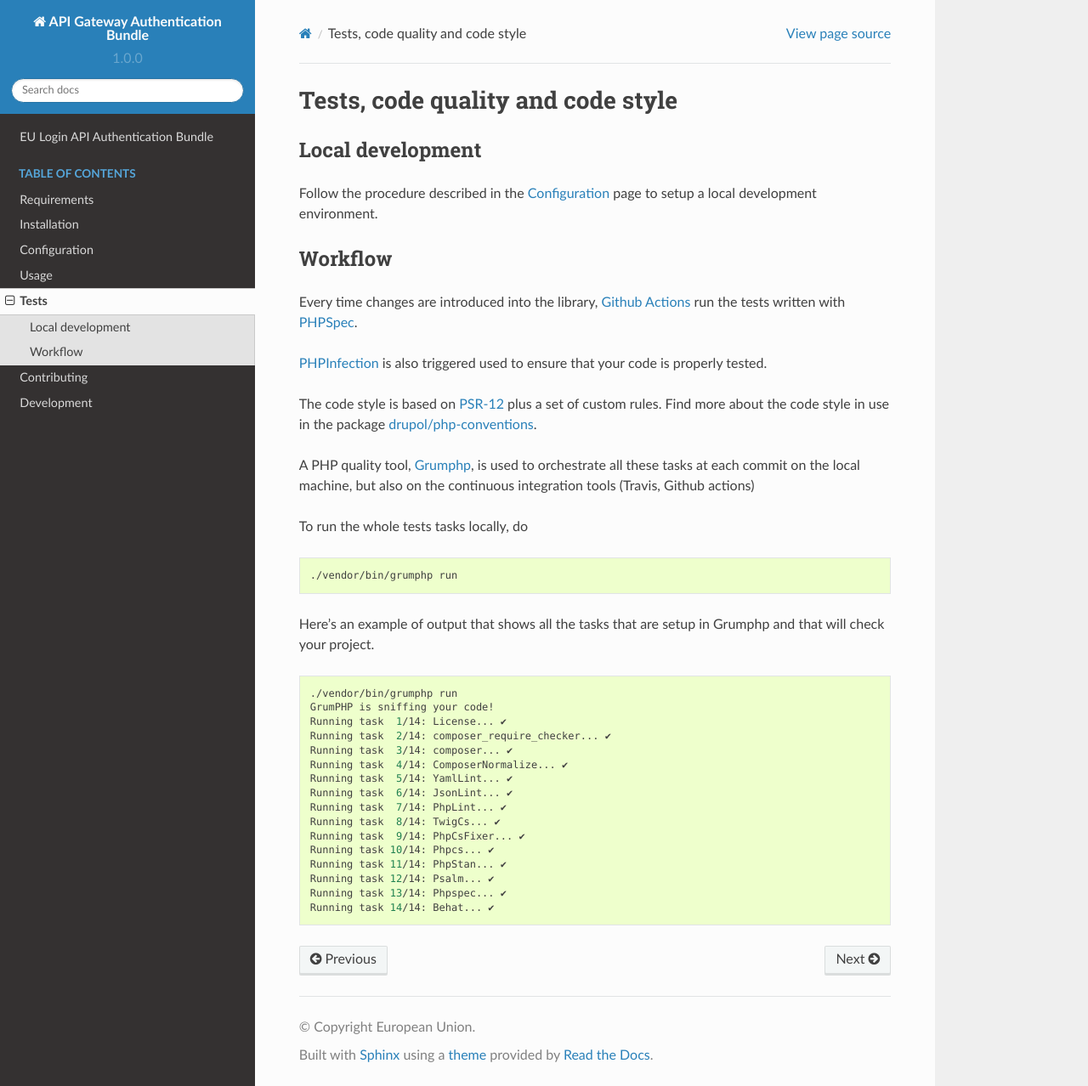
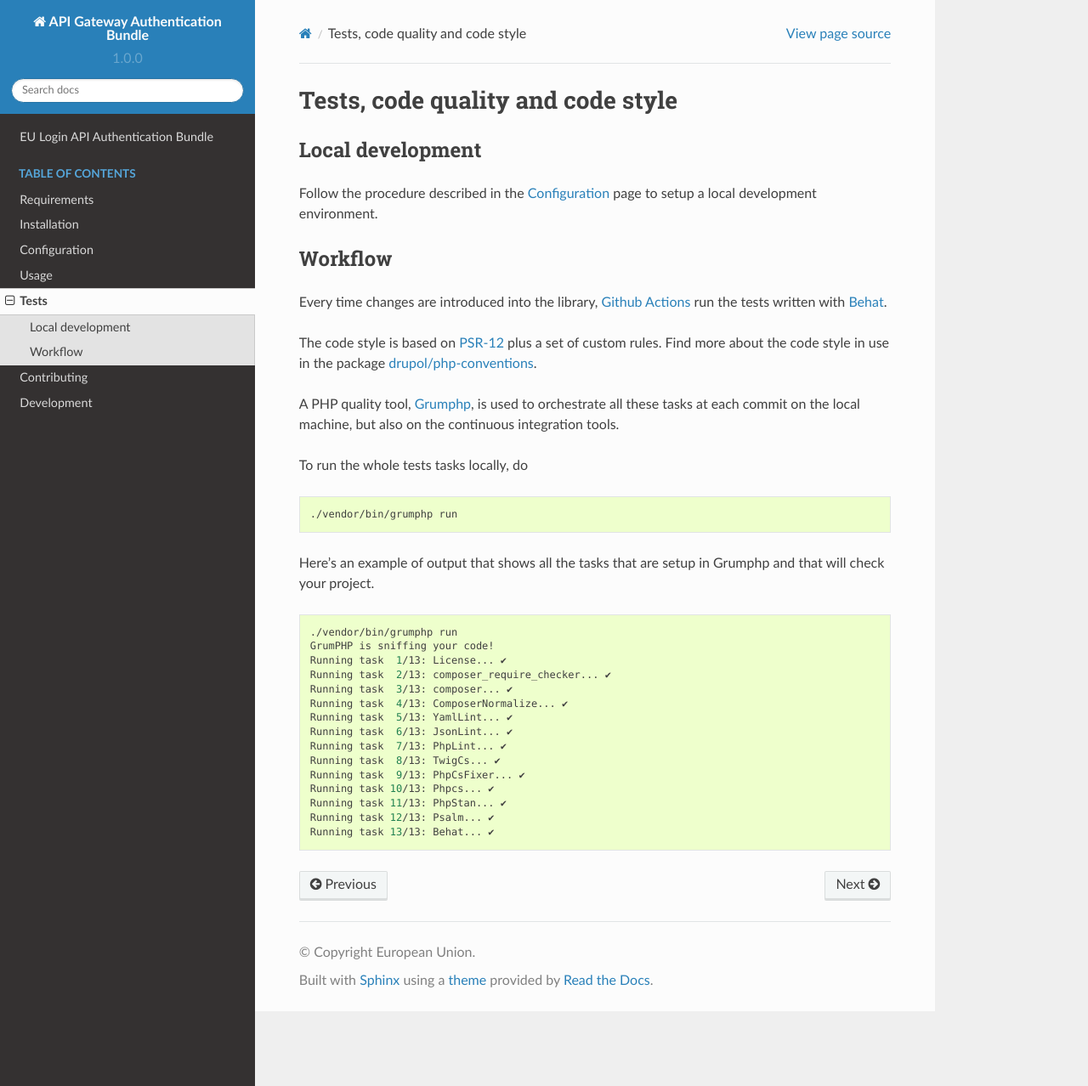
Before and after one commit to ecphp/eu-login-api-authentication-bundle, a Sphinx documentation site: the page built from docs/pages/tests.rst, in a window 1280 px wide and 1278 px high. Shown: the whole window at 85% size. Built offline with Sphinx 7.4.7 and the Read the Docs theme 2.0.0, drawn with Linux system fonts in a browser that asks for light colours.

Commit message:
chore: Get rid of PHPSpec.

```diff
--- a/docs/pages/tests.rst
+++ b/docs/pages/tests.rst
@@ -11,16 +11,13 @@ Workflow
 --------
 
 Every time changes are introduced into the library, `Github Actions`_
-run the tests written with `PHPSpec`_.
-
-`PHPInfection`_ is also triggered used to ensure that your code is properly
-tested.
+run the tests written with `Behat`_.
 
 The code style is based on `PSR-12`_ plus a set of custom rules.
 Find more about the code style in use in the package `drupol/php-conventions`_.
 
 A PHP quality tool, Grumphp_, is used to orchestrate all these tasks at each commit
-on the local machine, but also on the continuous integration tools (Travis, Github actions)
+on the local machine, but also on the continuous integration tools.
 
 To run the whole tests tasks locally, do
 
@@ -35,25 +32,24 @@ and that will check your project.
 
     ./vendor/bin/grumphp run
     GrumPHP is sniffing your code!
-    Running task  1/14: License... ✔
-    Running task  2/14: composer_require_checker... ✔
-    Running task  3/14: composer... ✔
-    Running task  4/14: ComposerNormalize... ✔
-    Running task  5/14: YamlLint... ✔
-    Running task  6/14: JsonLint... ✔
-    Running task  7/14: PhpLint... ✔
-    Running task  8/14: TwigCs... ✔
-    Running task  9/14: PhpCsFixer... ✔
-    Running task 10/14: Phpcs... ✔
-    Running task 11/14: PhpStan... ✔
-    Running task 12/14: Psalm... ✔
-    Running task 13/14: Phpspec... ✔
-    Running task 14/14: Behat... ✔
+    Running task  1/13: License... ✔
+    Running task  2/13: composer_require_checker... ✔
+    Running task  3/13: composer... ✔
+    Running task  4/13: ComposerNormalize... ✔
+    Running task  5/13: YamlLint... ✔
+    Running task  6/13: JsonLint... ✔
+    Running task  7/13: PhpLint... ✔
+    Running task  8/13: TwigCs... ✔
+    Running task  9/13: PhpCsFixer... ✔
+    Running task 10/13: Phpcs... ✔
+    Running task 11/13: PhpStan... ✔
+    Running task 12/13: Psalm... ✔
+    Running task 13/13: Behat... ✔
 
 .. _PSR-12: https://www.php-fig.org/psr/psr-12/
 .. _drupol/php-conventions: https://github.com/drupol/php-conventions
 .. _Github Actions: https://github.com/ecphp/eu-login-api-authentication-bundle/actions
-.. _PHPSpec: http://www.phpspec.net/
+.. _Behat: http://www.behat.org/
 .. _PHPInfection: https://github.com/infection/infection
 .. _Grumphp: https://github.com/phpro/grumphp
 .. _environment: https://symfony.com/doc/current/configuration.html#configuration-environments
```
Also changed, not shown: 4 other files.
